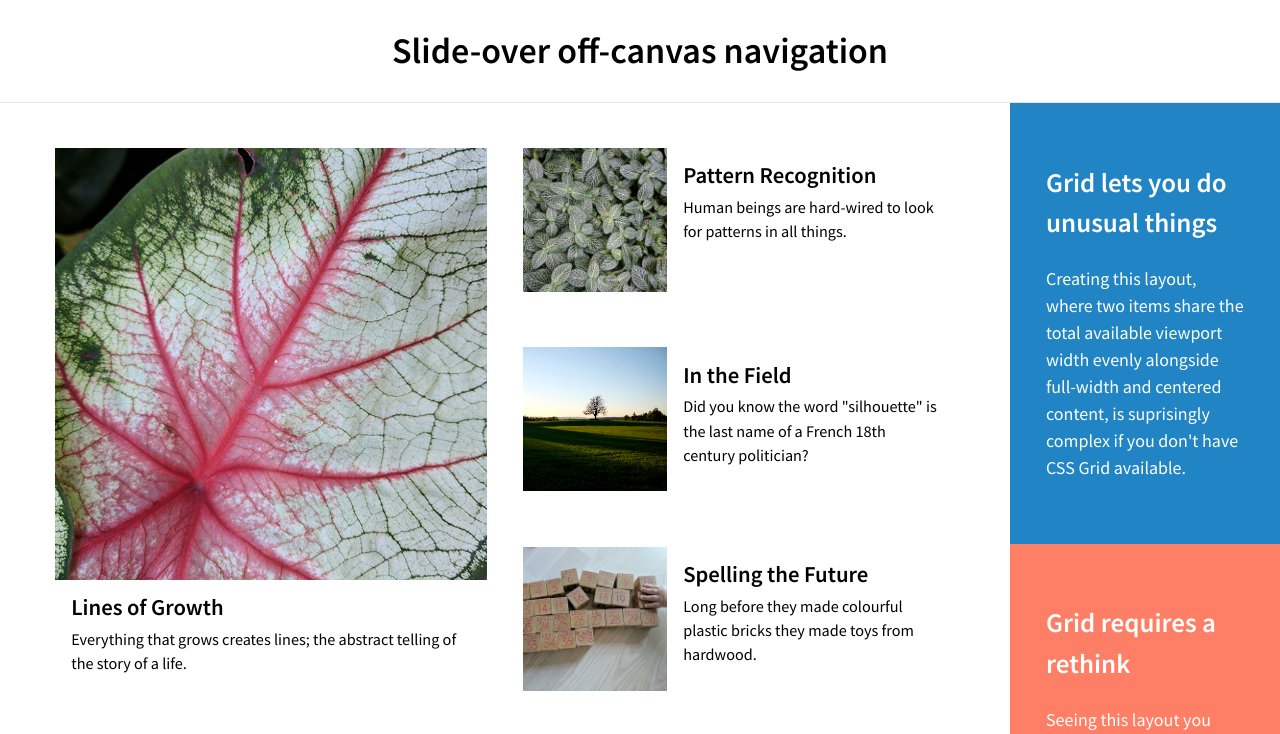
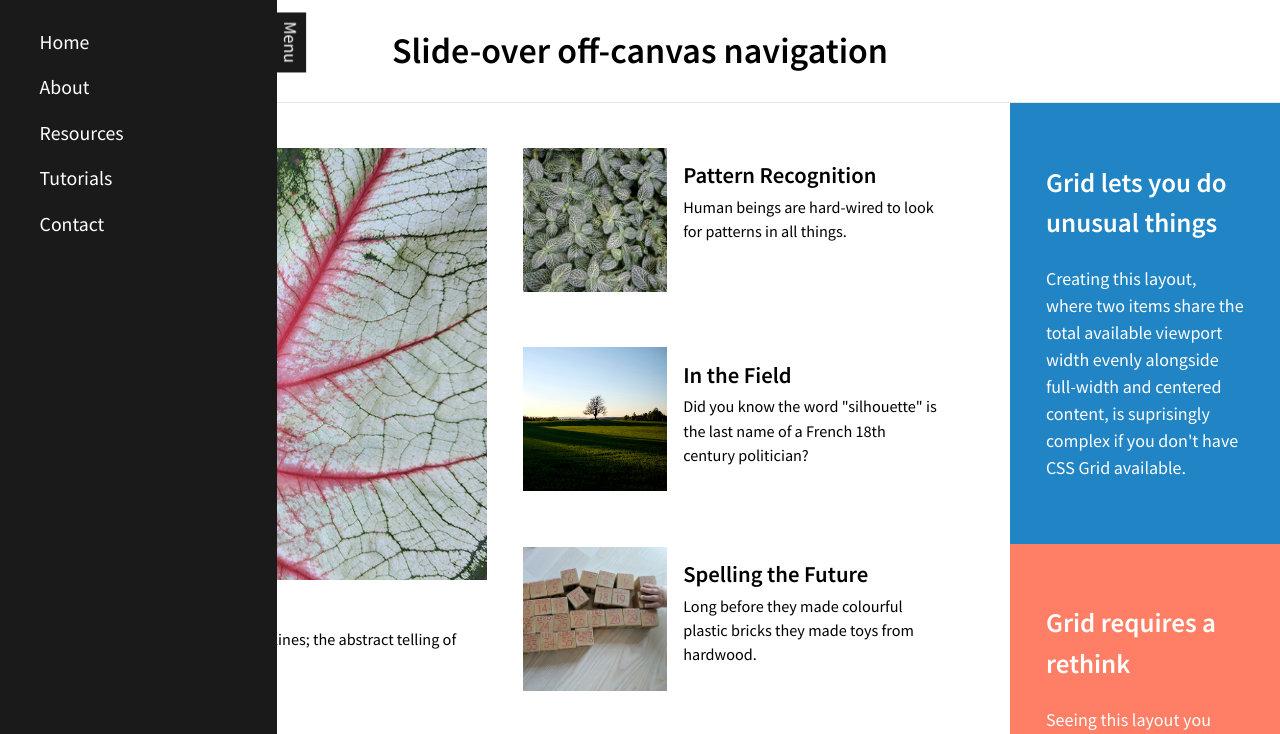
Before and after one commit to romanbrito/css-grid, a plain HTML site: page Off-Screen_Nav/index.html in a window 1280 px wide. Shown: the top 734 px of the page. Drawn offline with Linux system fonts and the light colour scheme; a script that the page names is missing.

Commit message:
position nav area on the grid

```diff
--- a/Off-Screen_Nav/style-main.css
+++ b/Off-Screen_Nav/style-main.css
@@ -312,6 +312,22 @@ CSS Grid layout for wider screens, when browser supports grid:
             grid-area: footer;
         }
 
+        .main-nav {
+            position: relative;
+            width: 12em;
+            grid-column: 1;
+            grid-row: 1/5;
+        }
+        .main-nav ul {
+            flex-direction: column;
+        }
+        .trigger {
+            position: fixed;
+            display: block;
+            top: 1.5em;
+            left: 14.5em;
+        }
+
 		.cards {
 			margin: 0 auto;
 			padding: 1em;
```
